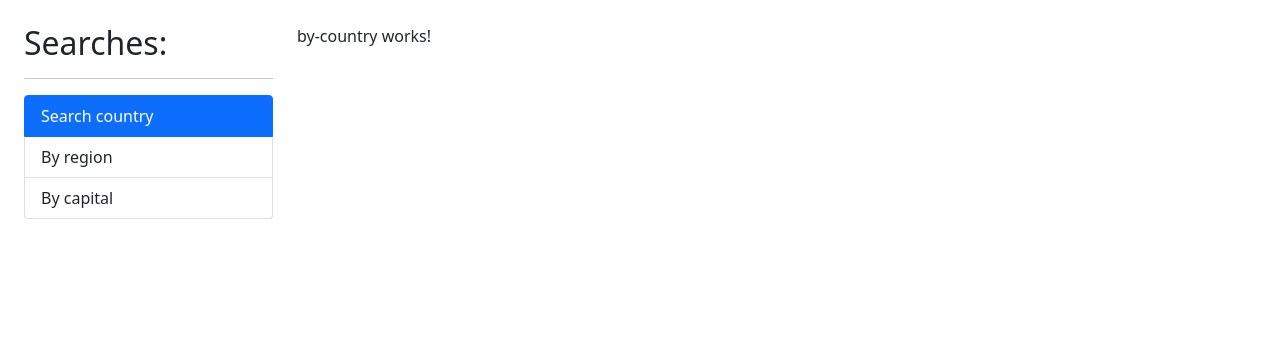
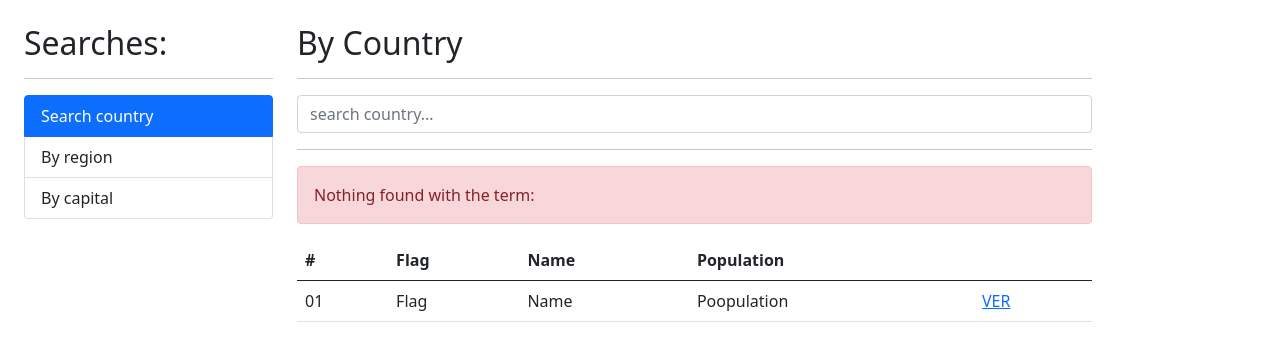
Before and after one commit to NianDewei/countries-app-angular, an Angular app: page / in a window 1280 px wide. Shown: the top 350 px of the page. Built offline with nearby package versions, Linux system fonts and the light colour scheme.

Commit message:
06 | Sidebar and Search - Components

```diff
--- a/src/app/app.component.html
+++ b/src/app/app.component.html
@@ -1,27 +1,6 @@
 <div class="row container mt-4">
   <div class="col-3">
-    <h2>Searches:</h2>
-    <hr />
-    <ul class="list-group">
-      <li
-        routerLink=""
-        routerLinkActive="active"
-        [routerLinkActiveOptions]="{ exact: true }"
-        class="list-group-item"
-      >
-        Search country
-      </li>
-      <li routerLink="region" routerLinkActive="active" class="list-group-item">
-        By region
-      </li>
-      <li
-        routerLink="capital"
-        routerLinkActive="active"
-        class="list-group-item"
-      >
-        By capital
-      </li>
-    </ul>
+    <app-sidebar></app-sidebar>
   </div>
 
   <div class="col">
--- a/src/app/country/country.module.ts
+++ b/src/app/country/country.module.ts
@@ -4,6 +4,7 @@
 import { ByCountryComponent } from './pages/by-country/by-country.component';
 import { ByRegionComponent } from './pages/by-region/by-region.component';
 import { SeeCountryComponent } from './pages/see-country/see-country.component';
+import { FormsModule } from '@angular/forms';
 
 
 
@@ -21,7 +22,8 @@
     SeeCountryComponent
   ],
   imports: [
-    CommonModule
+    CommonModule,
+    FormsModule
   ]
 })
 export class CountryModule { }
--- a/src/app/country/pages/by-country/by-country.component.html
+++ b/src/app/country/pages/by-country/by-country.component.html
@@ -1 +1,46 @@
-<p>by-country works!</p>
+<h2>By Country</h2>
+<hr />
+
+<div class="row">
+  <div class="col">
+    <form (ngSubmit)="search()" autocomplete="off">
+      <input
+        class="form-control"
+        type="text"
+        name="termino"
+        [(ngModel)]="term"
+        placeholder="search country..."
+      />
+    </form>
+  </div>
+</div>
+<hr>
+
+<div class="alert alert-danger">
+  Nothing found with the term:
+</div>
+
+<div class="row">
+  <div class="col">
+    <table class="table table-hover">
+      <thead>
+          <tr>
+            <th>#</th>
+            <th>Flag</th>
+            <th>Name</th>
+            <th>Population</th>
+            <th></th>
+          </tr>
+      </thead>
+      <tbody>
+          <tr>
+            <td>01</td>
+            <td>Flag</td>
+            <td>Name</td>
+            <td>Poopulation</td>
+            <td><a href="">VER</a></td>
+          </tr>
+      </tbody>
+    </table>
+  </div>
+</div>
--- a/src/app/country/pages/by-country/by-country.component.ts
+++ b/src/app/country/pages/by-country/by-country.component.ts
@@ -3,14 +3,16 @@
 @Component({
   selector: 'app-by-country',
   templateUrl: './by-country.component.html',
-  styles: [
-  ]
+  styles: [],
 })
 export class ByCountryComponent implements OnInit {
+  term: string = '';
+  constructor() {}
 
-  constructor() { }
+  ngOnInit(): void {}
 
-  ngOnInit(): void {
+  // methods
+  search(): void {
+    console.log(this.term)
   }
-
 }
--- a/src/app/shared/shared.module.ts
+++ b/src/app/shared/shared.module.ts
@@ -1,8 +1,7 @@
 import { NgModule } from '@angular/core';
 import { CommonModule } from '@angular/common';
+import { RouterModule } from '@angular/router';
 import { SidebarComponent } from './sidebar/sidebar.component';
-
-
 
 @NgModule({
   declarations: [
@@ -12,7 +11,8 @@
     SidebarComponent
   ],
   imports: [
-    CommonModule
+    CommonModule,
+    RouterModule
   ]
 })
 export class SharedModule { }
--- a/src/app/shared/sidebar/sidebar.component.html
+++ b/src/app/shared/sidebar/sidebar.component.html
@@ -1 +1,22 @@
-<p>sidebar works!</p>
+<h2>Searches:</h2>
+    <hr />
+    <ul class="list-group">
+      <li
+        routerLink=""
+        routerLinkActive="active"
+        [routerLinkActiveOptions]="{ exact: true }"
+        class="list-group-item"
+      >
+        Search country
+      </li>
+      <li routerLink="region" routerLinkActive="active" class="list-group-item">
+        By region
+      </li>
+      <li
+        routerLink="capital"
+        routerLinkActive="active"
+        class="list-group-item"
+      >
+        By capital
+      </li>
+    </ul>
--- /dev/null
+++ b/src/app/shared/sidebar/sidebar.component.sass
@@ -0,0 +1,2 @@
+li
+  cursor: pointer
--- a/src/app/shared/sidebar/sidebar.component.ts
+++ b/src/app/shared/sidebar/sidebar.component.ts
@@ -2,13 +2,11 @@
 
 @Component({
   selector: 'app-sidebar',
-  templateUrl: './sidebar.component.html'
+  templateUrl: './sidebar.component.html',
+  styleUrls: ['./sidebar.component.sass'],
 })
 export class SidebarComponent implements OnInit {
+  constructor() {}
 
-  constructor() { }
-
-  ngOnInit(): void {
-  }
-
+  ngOnInit(): void {}
 }
```
